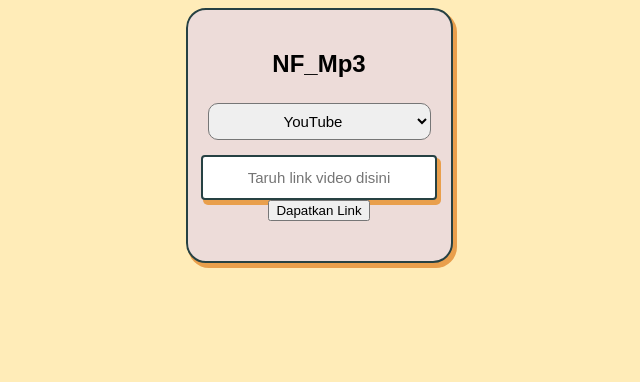
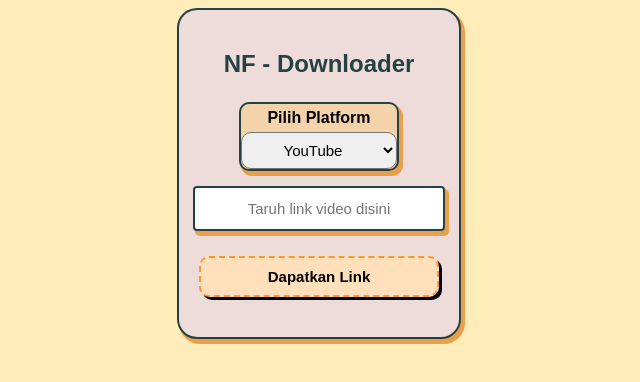
Before and after one commit to NFRamz/YT-Downloader, a plain HTML site: page index.html in a window 1280 px wide. Shown: the whole page, without its empty margins (321-961 px from the left). Drawn offline with Linux system fonts and the light colour scheme.

Commit message:
Update index.html

```diff
--- a/index.html
+++ b/index.html
@@ -8,21 +8,22 @@
         <script defer src="script.js"></script>
     </head>
     <body>
+
     <div class="container">
-            <h2>NF_Mp3</h2>
-
-
+        <p class="title">NF - Downloader</p>
+                <div class="selectPlatform">
+                    <label class="sub_title">Pilih Platform</label>
                     <select id="platform">
                         <option value="youtube">YouTube</option>
                         <option value="facebook">Facebook</option>
                         <option value="tiktok">TikTok</option>
                     </select>
+                </div>
 
                     <input type="text" id="videoUrl" placeholder="Taruh link video disini">
-
-
-            <button onclick="fetchData()">Dapatkan Link</button>
+                    <button class="btn" onclick="fetchData()">Dapatkan Link</button>
                 <div id="result"></div>
+            </div>
     </div>
     </body>
 </html>
```
Lines whose indentation alone changed are shown as unchanged.
